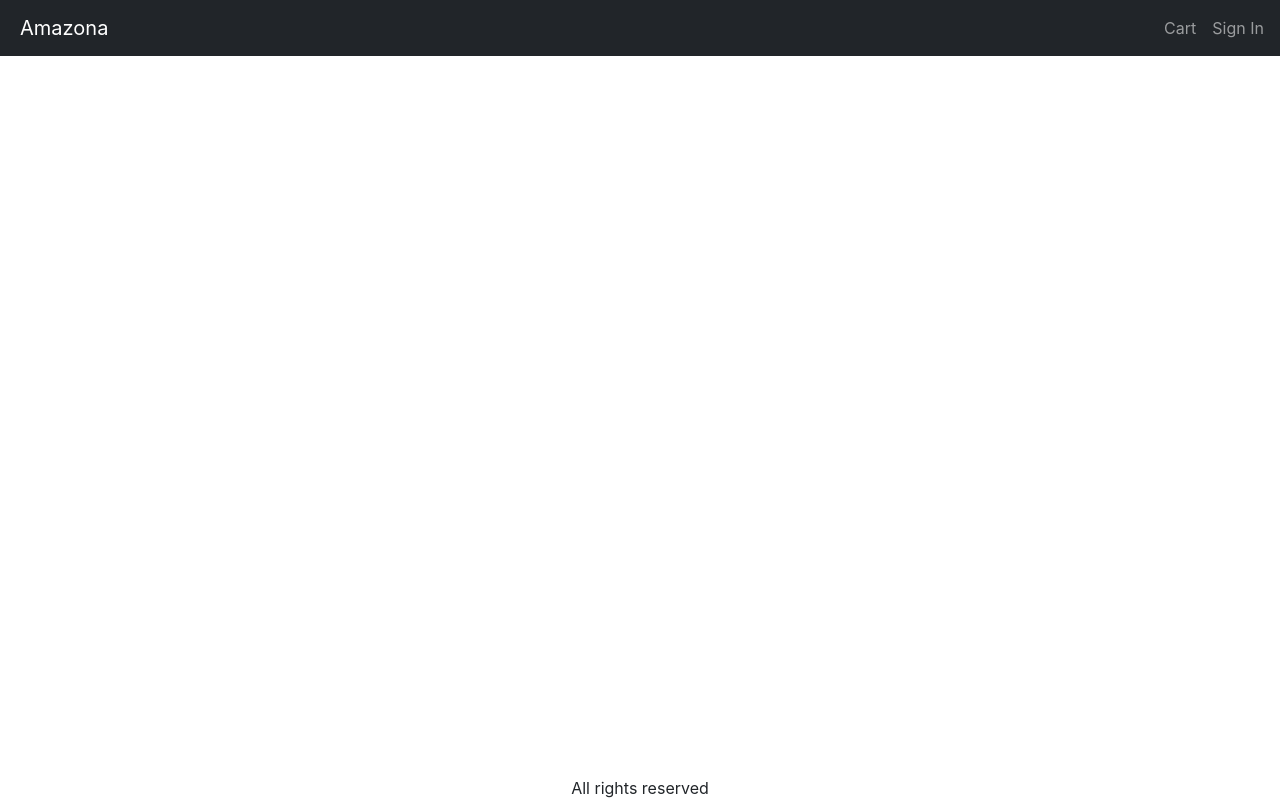
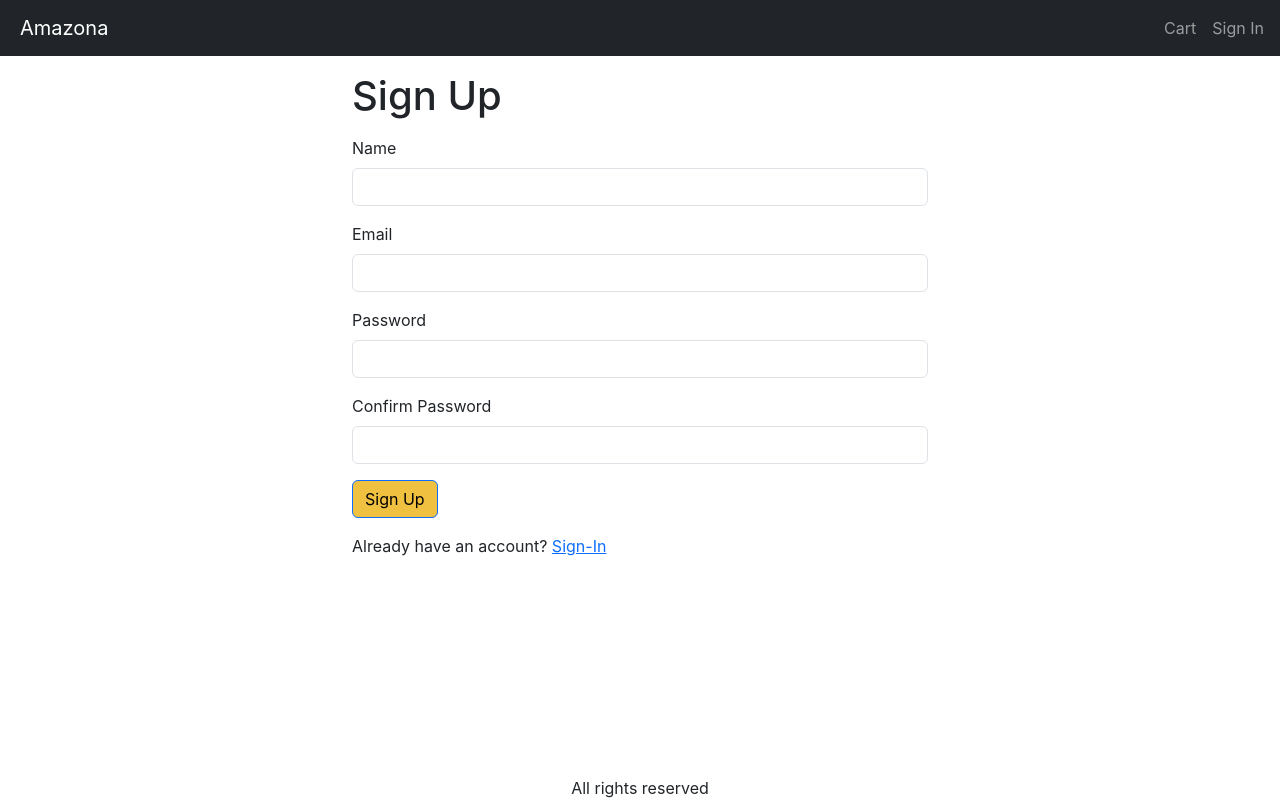
Before and after one commit to tiffanychang-fr/mern-amazona, a React (Create React App) app in the folder frontend/: page /signup in a window 1280 px wide. Built offline with nearby package versions, Linux system fonts and the light colour scheme.

Commit message:
create sign up screen

```diff
--- a/frontend/src/App.js
+++ b/frontend/src/App.js
@@ -10,6 +10,7 @@
 import ProductScreen from "./screens/ProductScreen";
 import CartScreen from "./screens/CartScreen";
 import SigninScreen from "./screens/SigninScreen";
+import SignupScreen from "./screens/SignupScreen";
 import ShippingAddressScreen from "./screens/ShippingAddressScreen";
 
 function App() {
@@ -73,6 +74,7 @@
               <Route path="/product/:slug" element={<ProductScreen />} />
               <Route path="/cart" element={<CartScreen />} />
               <Route path="/signin" element={<SigninScreen />} />
+              <Route path="/signup" element={<SignupScreen />} />
               <Route path="/shipping" element={<ShippingAddressScreen />} />
               <Route path="/" element={<HomeScreen />} />
             </Routes>
--- /dev/null
+++ b/frontend/src/screens/SignupScreen.js
@@ -0,0 +1,103 @@
+import React, { useState, useContext, useEffect } from "react";
+import axios from "axios";
+import { Container, Form, Button } from "react-bootstrap";
+import { Link, useLocation, useNavigate } from "react-router-dom";
+import { Helmet } from "react-helmet-async";
+import { Store } from "../Store";
+import { toast } from "react-toastify";
+import { getError } from "../utils";
+
+function SignupScreen() {
+  const navigate = useNavigate();
+  const { search } = useLocation();
+  const redirectInUrl = new URLSearchParams(search).get("redirect");
+  const redirect = redirectInUrl ? redirectInUrl : "/";
+
+  const [name, setName] = useState("");
+  const [email, setEmail] = useState("");
+  const [password, setPassword] = useState("");
+  const [confirmPassword, setConfirmPassword] = useState("");
+
+  const { state, dispatch: ctxDispatch } = useContext(Store);
+  const { userInfo } = state;
+
+  const submitHandler = async (e) => {
+    e.preventDefault();
+    // password validation
+    if (password !== confirmPassword) {
+      toast.error("Passwords do not match");
+      return;
+    }
+    // post request to backend
+    try {
+      const { data } = await axios.post("/api/users/signup", {
+        name,
+        email,
+        password,
+      });
+      ctxDispatch({ type: "USER_SIGNUP", payload: data });
+      localStorage.setItem("userInfo", JSON.stringify(data));
+      navigate(redirect || "/");
+    } catch (error) {
+      toast.error(getError(error));
+    }
+  };
+
+  useEffect(() => {
+    if (userInfo) {
+      navigate(redirect);
+    }
+  }, [navigate, redirect, userInfo]);
+
+  return (
+    <Container className="small-container">
+      <Helmet>
+        <title>Sign Up</title>
+      </Helmet>
+      <h1 className="my-3">Sign Up</h1>
+      <Form onSubmit={submitHandler}>
+        <Form.Group className="mb-3" controlId="name">
+          <Form.Label>Name</Form.Label>
+          <Form.Control
+            type="text"
+            required
+            onChange={(e) => setName(e.target.value)}
+          />
+        </Form.Group>
+        <Form.Group className="mb-3" controlId="email">
+          <Form.Label>Email</Form.Label>
+          <Form.Control
+            type="email"
+            required
+            onChange={(e) => setEmail(e.target.value)}
+          />
+        </Form.Group>
+        <Form.Group className="mb-3" controlId="password">
+          <Form.Label>Password</Form.Label>
+          <Form.Control
+            type="password"
+            required
+            onChange={(e) => setPassword(e.target.value)}
+          />
+        </Form.Group>
+        <Form.Group className="mb-3" controlId="confirmPassword">
+          <Form.Label>Confirm Password</Form.Label>
+          <Form.Control
+            type="password"
+            required
+            onChange={(e) => setConfirmPassword(e.target.value)}
+          />
+        </Form.Group>
+        <div className="mb-3">
+          <Button type="submit">Sign Up</Button>
+        </div>
+        <div className="mb-3">
+          Already have an account?{" "}
+          <Link to={`/signin?redirect=${redirect}`}>Sign-In</Link>
+        </div>
+      </Form>
+    </Container>
+  );
+}
+
+export default SignupScreen;
```
Also changed, not shown: 1 other file (tests, documents, lock files or other folders).
